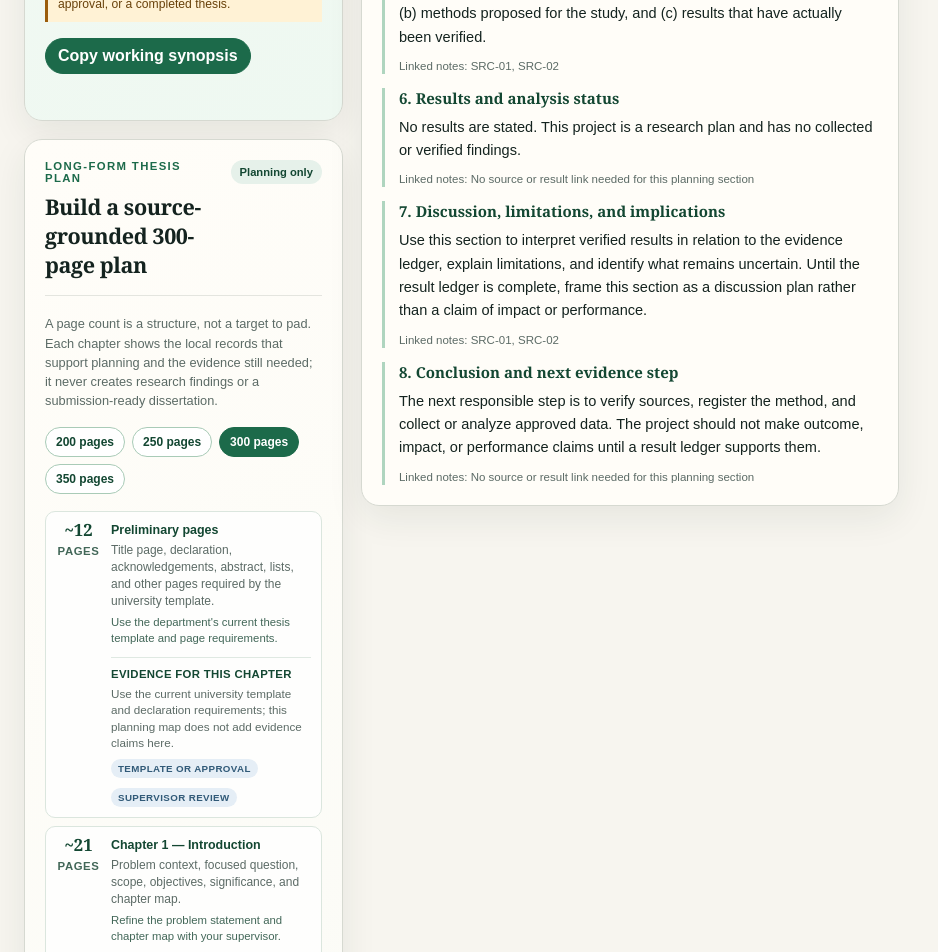
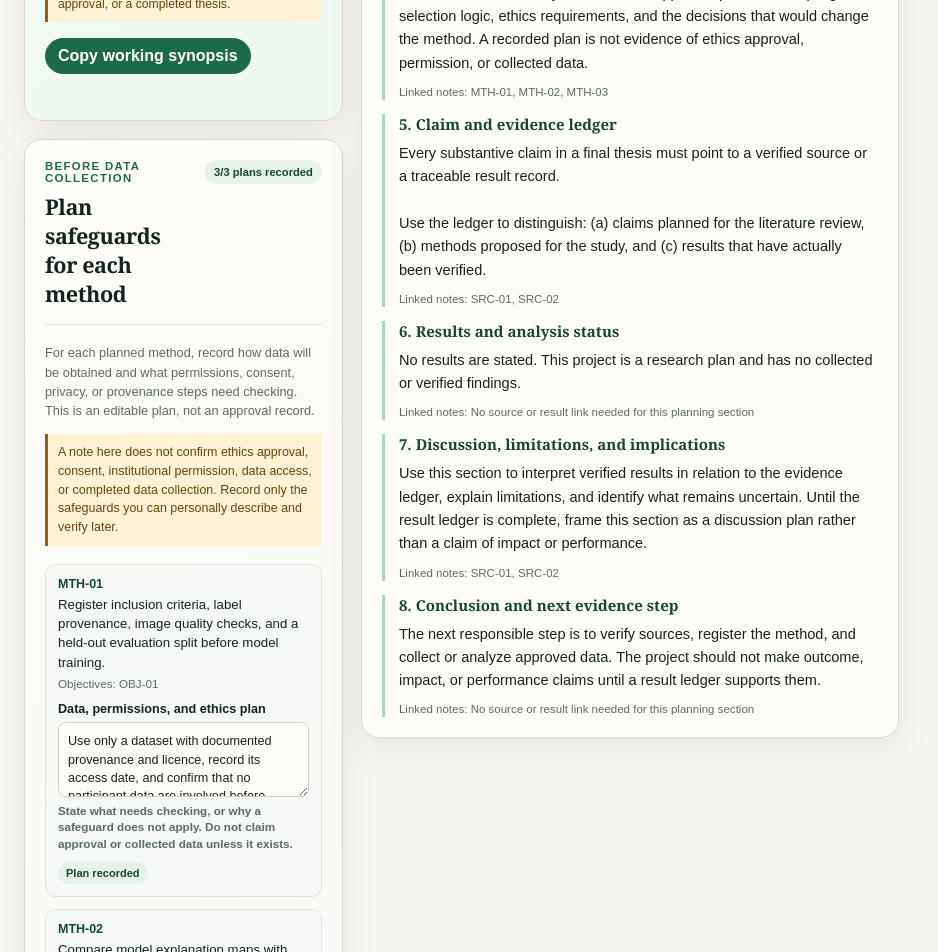
Before and after one commit to d4kash/thesis, a Next.js app: page / in a window 1280 px wide. Shown: the part 4120-5072 px from the top of the page, without its empty margins (0-938 px from the left). Built offline with nearby package versions, Linux system fonts and the light colour scheme.

Commit message:
Track method data and ethics plans

```diff
--- a/app/globals.css
+++ b/app/globals.css
@@ -107,6 +107,21 @@ h3 { font-size: 0.94rem; margin-bottom: 8px; }
 .synopsis-preview__section p { font-size: 0.79rem; line-height: 1.5; margin-bottom: 0; white-space: pre-line; }
 .synopsis-preview__section--missing p { color: #71460d; }
 .synopsis-builder__boundary { background: var(--amber-soft); border-left: 3px solid var(--amber); color: #69420b; font-size: 0.76rem; line-height: 1.48; margin: 16px 0; padding: 8px 10px; }
+
+.method-readiness { background: linear-gradient(145deg, #fffdf8, #f2f8f4); scroll-margin-top: 18px; }
+.method-readiness__boundary { background: var(--amber-soft); border-left: 3px solid var(--amber); color: #69420b; font-size: 0.78rem; line-height: 1.5; margin: 14px 0 0; padding: 9px 10px; }
+.method-readiness__empty { color: var(--muted); font-size: 0.84rem; line-height: 1.5; margin: 18px 0 0; }
+.method-readiness__list { display: grid; gap: 12px; list-style: none; margin: 18px 0 0; padding: 0; }
+.method-readiness__list li { background: #f5f8f4; border: 1px solid #dbe6de; border-radius: 10px; display: grid; gap: 10px; padding: 12px; }
+.method-readiness__method { display: grid; gap: 4px; }
+.method-readiness__method strong { color: var(--green-dark); font-size: 0.78rem; }
+.method-readiness__method span { font-size: 0.83rem; line-height: 1.45; }
+.method-readiness__method small, .method-readiness__list label small { color: var(--muted); font-size: 0.73rem; line-height: 1.4; }
+.method-readiness__list label { color: var(--ink); display: grid; font-size: 0.79rem; font-weight: 700; gap: 6px; }
+.method-readiness__list textarea { background: #fffdf8; border: 1px solid #cbd1c9; border-radius: 8px; color: var(--ink); font-weight: 400; line-height: 1.45; padding: 9px; resize: vertical; width: 100%; }
+.method-readiness__list textarea:focus { border-color: var(--green); outline: 3px solid rgba(28, 106, 74, 0.14); }
+.method-readiness__status { background: #fff6df; border-radius: 999px; color: #71460d; font-size: 0.69rem; font-style: normal; font-weight: 700; justify-self: start; padding: 5px 8px; }
+.method-readiness__status--recorded { background: #e6f1ea; color: var(--green-dark); }
 
 .writing-coach { background: linear-gradient(145deg, #fffdf8, #eef8f1); }
 .writing-starter { background: #f5f8f4; border: 1px solid #dbe6de; border-radius: 12px; margin: 18px 0; padding: 13px; }
--- /dev/null
+++ b/components/MethodReadiness.tsx
@@ -0,0 +1,75 @@
+"use client";
+
+import { hasMethodDataAndEthicsPlan } from "@/lib/method-readiness";
+import type { ThesisProject } from "@/lib/thesis-types";
+
+interface MethodReadinessProps {
+  project: ThesisProject;
+  onChange: (project: ThesisProject) => void;
+}
+
+export function MethodReadiness({ project, onChange }: MethodReadinessProps) {
+  const documentedPlanCount = project.methods.filter(hasMethodDataAndEthicsPlan).length;
+
+  function updateMethodPlan(id: string, dataAndEthicsPlan: string) {
+    onChange({
+      ...project,
+      methods: project.methods.map((method) => (
+        method.id === id ? { ...method, dataAndEthicsPlan } : method
+      )),
+    });
+  }
+
+  return (
+    <section className="panel method-readiness" id="method-readiness" aria-labelledby="method-readiness-heading">
+      <div className="panel-heading">
+        <div>
+          <p className="eyebrow">BEFORE DATA COLLECTION</p>
+          <h2 id="method-readiness-heading">Plan safeguards for each method</h2>
+        </div>
+        <span className="status-pill">{documentedPlanCount}/{project.methods.length} plans recorded</span>
+      </div>
+      <p className="field-note">
+        For each planned method, record how data will be obtained and what permissions, consent, privacy, or provenance steps need checking. This is an editable plan, not an approval record.
+      </p>
+      <p className="method-readiness__boundary">
+        A note here does not confirm ethics approval, consent, institutional permission, data access, or completed data collection. Record only the safeguards you can personally describe and verify later.
+      </p>
+
+      {project.methods.length === 0 ? (
+        <p className="method-readiness__empty">Add at least one proposed method before planning its data and ethics safeguards.</p>
+      ) : (
+        <ol className="method-readiness__list">
+          {project.methods.map((method) => {
+            const isDocumented = hasMethodDataAndEthicsPlan(method);
+            const inputId = `method-plan-${method.id}`;
+
+            return (
+              <li key={method.id}>
+                <div className="method-readiness__method">
+                  <strong>{method.id}</strong>
+                  <span>{method.text}</span>
+                  <small>Objectives: {method.objectiveIds.join(", ") || "none mapped"}</small>
+                </div>
+                <label htmlFor={inputId}>
+                  Data, permissions, and ethics plan
+                  <textarea
+                    id={inputId}
+                    onChange={(event) => updateMethodPlan(method.id, event.target.value)}
+                    placeholder="For example: Record data provenance and licence; confirm whether consent, institutional permission, de-identification, or secure retention is required before collection."
+                    rows={3}
+                    value={method.dataAndEthicsPlan ?? ""}
+                  />
+                  <small>State what needs checking, or why a safeguard does not apply. Do not claim approval or collected data unless it exists.</small>
+                </label>
+                <em className={isDocumented ? "method-readiness__status method-readiness__status--recorded" : "method-readiness__status"}>
+                  {isDocumented ? "Plan recorded" : "Needs a plan"}
+                </em>
+              </li>
+            );
+          })}
+        </ol>
+      )}
+    </section>
+  );
+}
--- a/components/ThesisStudio.tsx
+++ b/components/ThesisStudio.tsx
@@ -7,6 +7,7 @@ import { EvidenceLedger } from "@/components/EvidenceLedger";
 import { ExportActions } from "@/components/ExportActions";
 import { GettingStartedGuide } from "@/components/GettingStartedGuide";
 import { LiteratureEvidenceMatrix } from "@/components/LiteratureEvidenceMatrix";
+import { MethodReadiness } from "@/components/MethodReadiness";
 import { ProjectEditor } from "@/components/ProjectEditor";
 import { ProjectPicker } from "@/components/ProjectPicker";
 import { PriorResearchLibrary } from "@/components/PriorResearchLibrary";
@@ -108,6 +109,7 @@ export function ThesisStudio() {
         <div className="workspace-stack">
           <ProjectEditor onChange={setProject} project={project} />
           <SynopsisBuilder onChange={setProject} project={project} />
+          <MethodReadiness onChange={setProject} project={project} />
           <DissertationRoadmap project={project} />
           <WritingCoach project={project} />
           <PriorResearchLibrary key={`${project.id}-prior-research`} onChange={setProject} project={project} />
--- a/lib/demo-projects.ts
+++ b/lib/demo-projects.ts
@@ -29,16 +29,19 @@ export const DEMO_PROJECTS: ThesisProject[] = [
         id: "MTH-01",
         objectiveIds: ["OBJ-01"],
         text: "Register inclusion criteria, label provenance, image quality checks, and a held-out evaluation split before model training.",
+        dataAndEthicsPlan: "Use only a dataset with documented provenance and licence, record its access date, and confirm that no participant data are involved before analysis.",
       },
       {
         id: "MTH-02",
         objectiveIds: ["OBJ-02"],
         text: "Compare model explanation maps with pre-specified expert regions using an auditable overlap protocol.",
+        dataAndEthicsPlan: "Confirm whether expert-review permission is required and retain no identifiable reviewer details in the comparison ledger.",
       },
       {
         id: "MTH-03",
         objectiveIds: ["OBJ-03"],
         text: "Log class imbalance, ambiguous labels, image artifacts, and cases where explanations are not interpretable.",
+        dataAndEthicsPlan: "Store error logs without personal information and record any access or retention restrictions before analysing limitations.",
       },
     ],
     priorResearch: [
@@ -111,16 +114,19 @@ export const DEMO_PROJECTS: ThesisProject[] = [
         id: "MTH-01",
         objectiveIds: ["OBJ-01"],
         text: "Collect an institutional inventory and participant-approved accounts of access pathways after ethics review.",
+        dataAndEthicsPlan: "Confirm institutional permission and ethics requirements before recruitment, then obtain consent before collecting participant accounts.",
       },
       {
         id: "MTH-02",
         objectiveIds: ["OBJ-02"],
         text: "Apply a shared case-comparison matrix and retain source links for every coded observation.",
+        dataAndEthicsPlan: "Remove direct identifiers, store the coding matrix securely, and document authorised access before any comparative analysis.",
       },
       {
         id: "MTH-03",
         objectiveIds: ["OBJ-03"],
         text: "Use consent records, removal of direct identifiers, and a documented retention schedule.",
+        dataAndEthicsPlan: "Confirm retention, deletion, consent withdrawal, and data-access procedures with the supervisor or relevant ethics process.",
       },
     ],
     priorResearch: [
--- a/lib/dissertation-roadmap.ts
+++ b/lib/dissertation-roadmap.ts
@@ -1,5 +1,6 @@
 import { hasTopic } from "@/lib/topic-starter";
 import type { EvidenceSource, LiteratureEvidenceNote, ThesisProject } from "@/lib/thesis-types";
+import { hasMethodDataAndEthicsPlan } from "@/lib/method-readiness";
 
 export const DEFAULT_DISSERTATION_PAGE_TARGET = 300;
 
@@ -145,11 +146,12 @@ interface RoadmapEvidenceContext {
   verifiedComparisonNotes: LiteratureEvidenceNote[];
   verifiedResults: ThesisProject["results"];
   verifiedSources: EvidenceSource[];
+  methodPlanCount: number;
 }
 
 function buildEvidenceContext(project: ThesisProject): RoadmapEvidenceContext {
   const sourceById = new Map(project.sources.map((source) => [source.id, source]));
-  const methodIds = new Set(project.methods.map((method) => method.id));
+  const methodById = new Map(project.methods.map((method) => [method.id, method]));
   const verifiedLiteratureNotes = (project.literatureNotes ?? []).filter((note) =>
     note.status === "verified"
       && note.claim.trim().length >= 12
@@ -160,7 +162,7 @@ function buildEvidenceContext(project: ThesisProject): RoadmapEvidenceContext {
   const verifiedResults = project.results.filter((result) =>
     result.verification === "verified"
       && result.sourceIds.some((sourceId) => isUsableVerifiedDirectEvidence(sourceById.get(sourceId)))
-      && result.methodIds.some((methodId) => methodIds.has(methodId)),
+      && result.methodIds.some((methodId) => hasMethodDataAndEthicsPlan(methodById.get(methodId))),
   );
 
   return {
@@ -169,6 +171,7 @@ function buildEvidenceContext(project: ThesisProject): RoadmapEvidenceContext {
     verifiedComparisonNotes: verifiedLiteratureNotes.filter((note) => note.use === "comparison" || note.use === "limitation"),
     verifiedResults,
     verifiedSources,
+    methodPlanCount: project.methods.filter(hasMethodDataAndEthicsPlan).length,
   };
 }
 
@@ -211,22 +214,28 @@ function evidenceForItem(id: string, project: ThesisProject, context: RoadmapEvi
             recordIds: [],
           };
     case "methodology":
+      {
+        const methodPlanSummary = project.methods.length === 0
+          ? "No planned methods have been added yet."
+          : `${context.methodPlanCount}/${project.methods.length} planned method(s) include a data, permissions, and ethics plan.`;
+
       return context.verifiedMethodNotes.length > 0
         ? {
             status: "tracked",
-            summary: `${context.verifiedMethodNotes.length} verified method note(s) can support the rationale for the planned design; approvals and instruments still need separate review.`,
+            summary: `${context.verifiedMethodNotes.length} verified method note(s) can support the rationale for the planned design. ${methodPlanSummary} Approvals and instruments still need separate review.`,
             recordIds: linkedRecordIds(context.verifiedMethodNotes, project.methods),
           }
         : {
             status: "needs-source",
-            summary: "NEEDS SOURCE — add a verified literature note marked “Method or approach” before using a source to justify the design.",
+            summary: `NEEDS SOURCE — add a verified literature note marked “Method or approach” before using a source to justify the design. ${methodPlanSummary}`,
             recordIds: linkedRecordIds(project.methods),
           };
+      }
     case "results":
       return context.verifiedResults.length > 0
         ? {
             status: "tracked",
-            summary: `${context.verifiedResults.length} verified result record(s) are linked to usable source records. Add only the tables, figures, or analyses those records actually support.`,
+            summary: `${context.verifiedResults.length} verified result record(s) are linked to usable direct records and planned methods with documented safeguards. Add only the tables, figures, or analyses those records actually support.`,
             recordIds: linkedRecordIds(context.verifiedResults),
           }
         : {
@@ -350,11 +359,11 @@ function buildOriginalityChecks(project: ThesisProject): OriginalityCheckpoint[]
     record.limitations,
   ].some((value) => value.trim().length >= 12)).length;
   const sourceById = new Map(project.sources.map((source) => [source.id, source]));
-  const methodIds = new Set(project.methods.map((method) => method.id));
+  const methodById = new Map(project.methods.map((method) => [method.id, method]));
   const verifiedResults = project.results.filter((result) =>
     result.verification === "verified"
       && result.sourceIds.some((sourceId) => isUsableVerifiedDirectEvidence(sourceById.get(sourceId)))
-      && result.methodIds.some((methodId) => methodIds.has(methodId)),
+      && result.methodIds.some((methodId) => hasMethodDataAndEthicsPlan(methodById.get(methodId))),
   ).length;
 
   return [
--- a/lib/draft.ts
+++ b/lib/draft.ts
@@ -11,7 +11,7 @@ export function generateDraft(project: ThesisProject): DraftSection[] {
   const writingStarter = buildStudentWritingStarter(project);
   const objectiveLines = project.objectives.map((objective) => `${objective.id}: ${objective.text}`);
   const methodLines = project.methods.map(
-    (method) => `${method.id} → ${method.objectiveIds.join(", ")}: ${method.text}`,
+    (method) => `${method.id} → ${method.objectiveIds.join(", ")}: ${method.text}\nData, permissions, and ethics plan: ${method.dataAndEthicsPlan?.trim() || "[NEEDS INPUT] Record the planned safeguards for this method."}`,
   );
   const sourceLines = project.sources.map(
     (source) => `${source.id} (${source.status}): ${source.label}. ${source.note}`,
@@ -58,7 +58,7 @@ export function generateDraft(project: ThesisProject): DraftSection[] {
     {
       id: "research-design",
       heading: "4. Research design and methodology",
-      body: `Objectives\n${list(objectiveLines)}\n\nMethods mapped to objectives\n${list(methodLines)}\n\nBefore fieldwork or analysis, record the approved protocol, sampling or selection logic, ethics requirements, and the decisions that would change the method.`,
+      body: `Objectives\n${list(objectiveLines)}\n\nMethods mapped to objectives\n${list(methodLines)}\n\nBefore fieldwork or analysis, record the approved protocol, sampling or selection logic, ethics requirements, and the decisions that would change the method. A recorded plan is not evidence of ethics approval, permission, or collected data.`,
       claimIds: project.methods.map((method) => method.id),
     },
     {
@@ -73,7 +73,7 @@ export function generateDraft(project: ThesisProject): DraftSection[] {
       body:
         resultLines.length === 0
           ? "No results are stated. This project is a research plan and has no collected or verified findings."
-          : `Result ledger\n${list(resultLines)}\n\nOnly verified results with linked direct records and planned methods may support outcome language in the discussion or conclusion.`,
+          : `Result ledger\n${list(resultLines)}\n\nOnly verified results with linked direct records and planned methods that document data and safeguards may support outcome language in the discussion or conclusion.`,
       claimIds: project.results.map((result) => result.id),
     },
     {
--- /dev/null
+++ b/lib/method-readiness.ts
@@ -0,0 +1,7 @@
+import type { ResearchMethod } from "@/lib/thesis-types";
+
+export const METHOD_PLAN_MINIMUM_LENGTH = 12;
+
+export function hasMethodDataAndEthicsPlan(method: ResearchMethod | undefined): boolean {
+  return (method?.dataAndEthicsPlan?.trim().length ?? 0) >= METHOD_PLAN_MINIMUM_LENGTH;
+}
--- a/lib/quality.ts
+++ b/lib/quality.ts
@@ -5,6 +5,7 @@ import type {
   QualityReport,
   ThesisProject,
 } from "@/lib/thesis-types";
+import { hasMethodDataAndEthicsPlan } from "@/lib/method-readiness";
 import { hasTopic } from "@/lib/topic-starter";
 
 const unsupportedOutcomePattern = /\b(outperforms|proves|demonstrates|improves|causes)\b/i;
@@ -43,7 +44,7 @@ export function reviewProject(project: ThesisProject, draft: DraftSection[]): Qu
   const isTraceableVerifiedResult = (result: ThesisProject["results"][number]) =>
     result.verification === "verified"
       && result.sourceIds.some((id) => isUsableVerifiedDirectEvidence(sourceById.get(id)))
-      && result.methodIds.some((id) => methodById.has(id));
+      && result.methodIds.some((id) => hasMethodDataAndEthicsPlan(methodById.get(id)));
 
   if (!hasTopic(project)) {
     issues.push(
@@ -340,6 +341,20 @@ export function reviewProject(project: ThesisProject, draft: DraftSection[]): Qu
         ),
       );
     }
+
+    const hasKnownMethod = result.methodIds.some((id) => methodById.has(id));
+    const hasDocumentedMethodPlan = result.methodIds.some((id) => hasMethodDataAndEthicsPlan(methodById.get(id)));
+    if (hasKnownMethod && !hasDocumentedMethodPlan) {
+      issues.push(
+        issue(
+          `result-method-readiness-${result.id}`,
+          "critical",
+          "Verified result lacks a method safeguard plan",
+          `${result.id} links to a planned method, but that method has no documented data, permissions, privacy, or ethics plan.`,
+          "Record the method-specific data and safeguard plan, or keep the result unverified until the plan is documented.",
+        ),
+      );
+    }
   }
 
   for (const section of draft) {
--- a/lib/thesis-types.ts
+++ b/lib/thesis-types.ts
@@ -38,6 +38,7 @@ export interface ResearchMethod {
   id: string;
   objectiveIds: string[];
   text: string;
+  dataAndEthicsPlan?: string;
 }
 
 export interface ResultLedgerItem {
```
Also changed, not shown: 1 other file (tests, documents, lock files or other folders).
